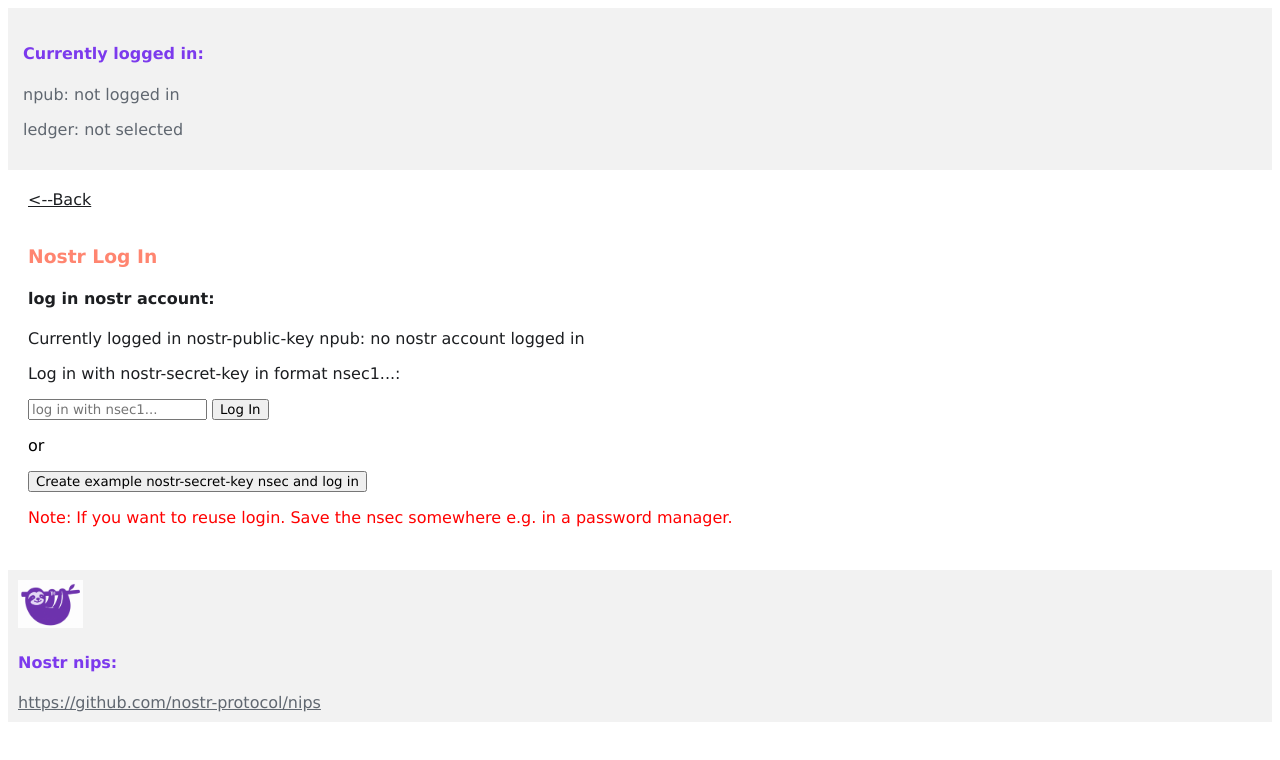
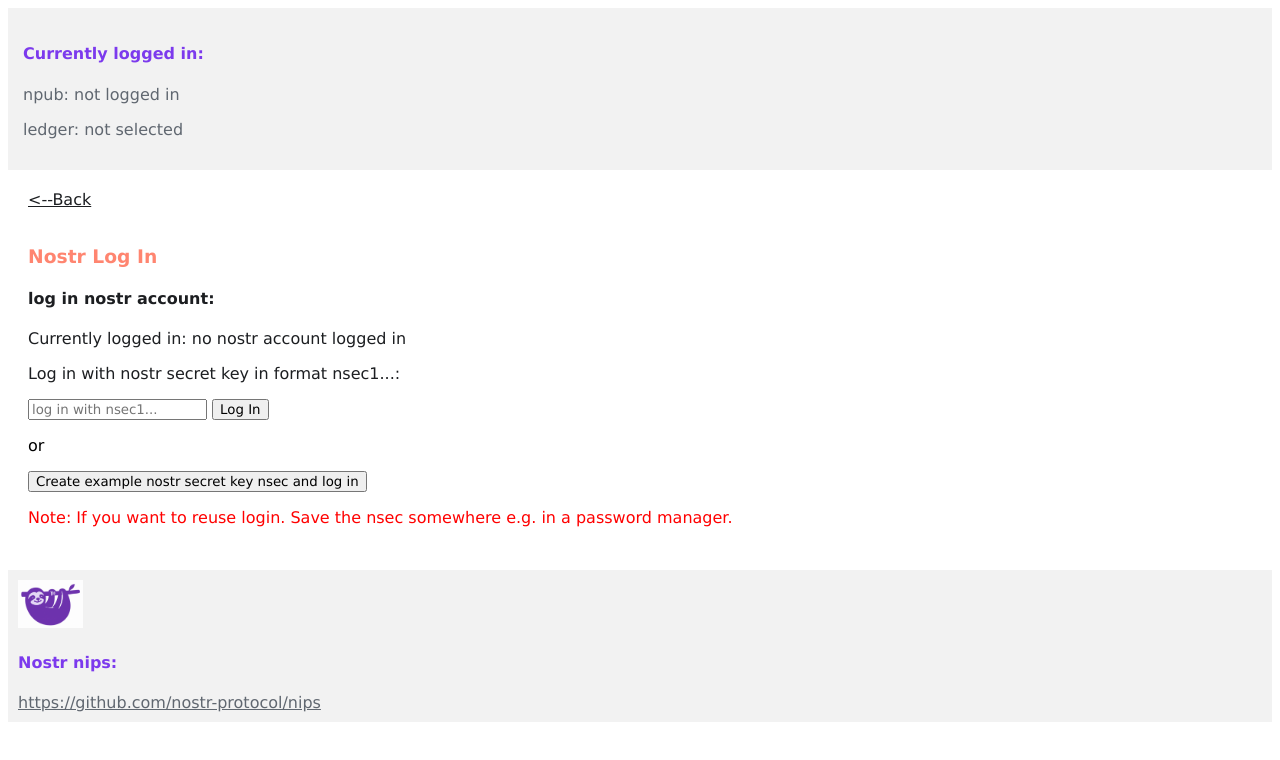
Before and after one commit to adq8z9/nap, a plain HTML site: page login.html in a window 1280 px wide. Drawn offline with Linux system fonts and the light colour scheme.

Commit message:
Update login.html

```diff
--- a/login.html
+++ b/login.html
@@ -22,12 +22,12 @@
 	  <a class="menuLink" href="index.html">&lt;--Back</a><br><br>
       <h3 class="contentTitle">Nostr Log In</h3>
 	  <h4 class="contentSubTitle">log in nostr account:</h4>
-	  <p class="contentText" id="npubLoginInfo">Currently logged in nostr-public-key npub: no nostr account logged in</p>
-      <p class="contentText">Log in with nostr-secret-key in format nsec1...:</p>
+	  <p class="contentText" id="npubLoginInfo">Currently logged in: no nostr account logged in</p>
+      <p class="contentText">Log in with nostr secret key in format nsec1...:</p>
       <input type="text" placeholder="log in with nsec1..." class="contentText" id="npubLoginInput">
       <button onclick="logInNpub()">Log In</button>
 	  <p class="mainText" id="npubLoginInputFeedback"></p>
-	  <p>or</p> <button onclick="createAndLogInNpub()">Create example nostr-secret-key nsec and log in</button>
+	  <p>or</p> <button onclick="createAndLogInNpub()">Create example nostr secret key nsec and log in</button>
       <p class="mainText" id="npubCreateLoginInputFeedback"></p>
 	  <p style="color:red">Note: If you want to reuse login. Save the nsec somewhere e.g. in a password manager.</p>
     </div>
```
